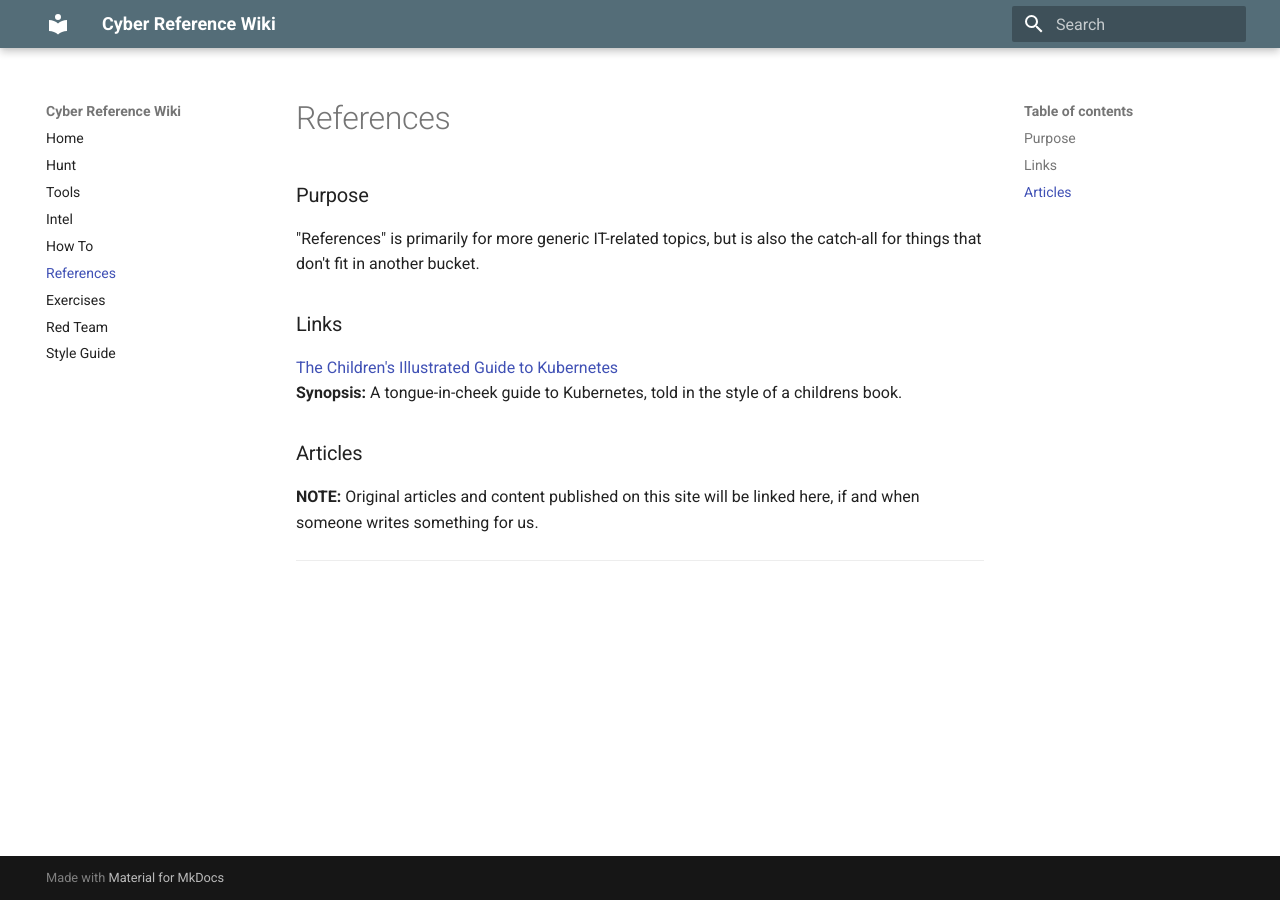
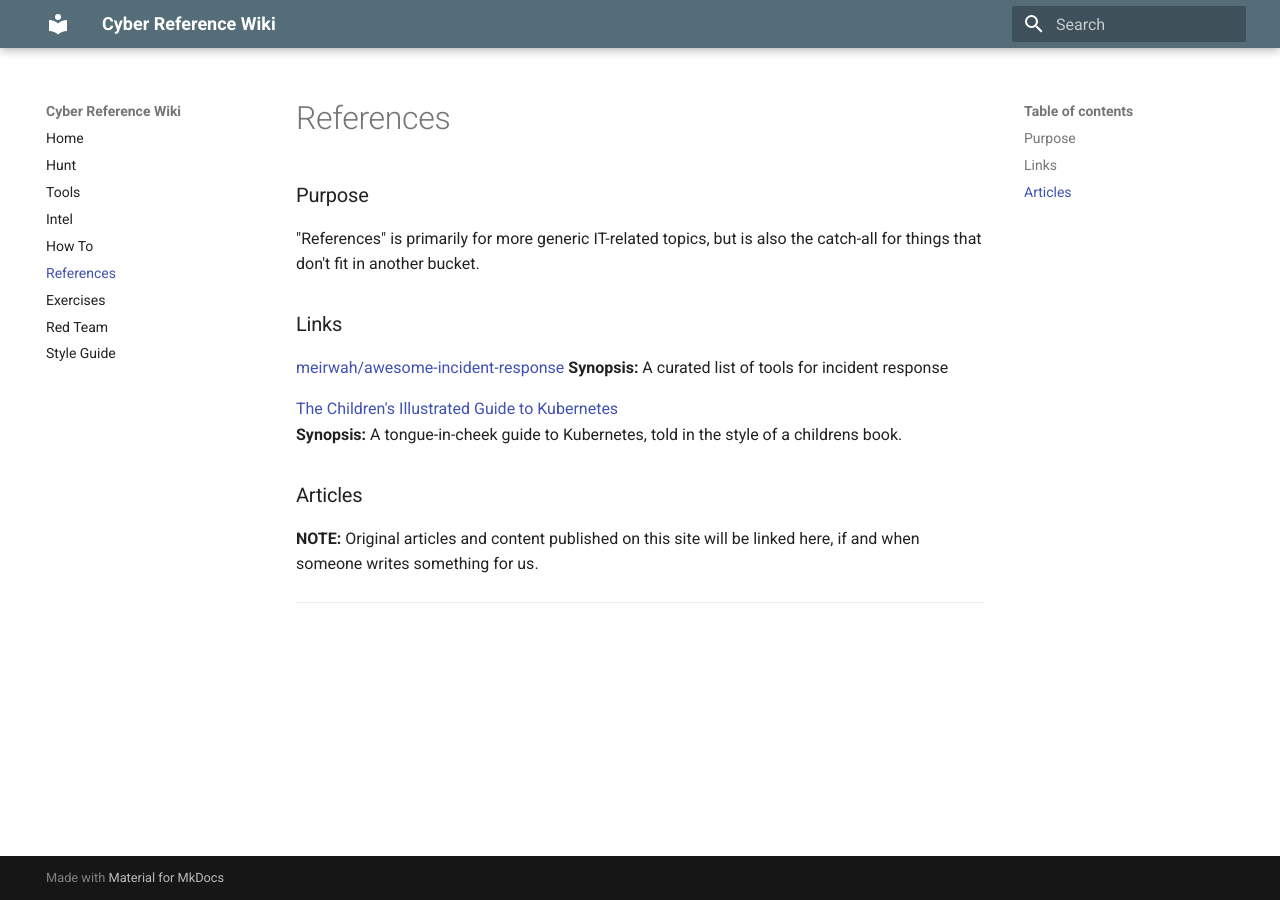
Before and after one commit to mocyber/cyber_reference_wiki, an MkDocs documentation site: the page built from docs/references/index.md, in a window 1280 px wide. Built offline with MkDocs 1.6.1 and Material for MkDocs 9.7.7, drawn with Linux system fonts in a browser that asks for light colours; old or Windows-style settings are respelled for this version of MkDocs.

Commit message:
adds meirwah/awesome-incident-response ref

```diff
--- a/docs/references/index.md
+++ b/docs/references/index.md
@@ -3,6 +3,9 @@
 "References" is primarily for more generic IT-related topics, but is also the catch-all for things that don't fit in another bucket.
 
 ### Links
+
+[meirwah/awesome-incident-response](https://github.com/meirwah/awesome-incident-response)
+**Synopsis:** A curated list of tools for incident response
 
 [The Children's Illustrated Guide to Kubernetes](https://deis.com/blog/2016/kubernetes-illustrated-guide/)
 **Synopsis:** A tongue-in-cheek guide to Kubernetes, told in the style of a childrens book.
```
